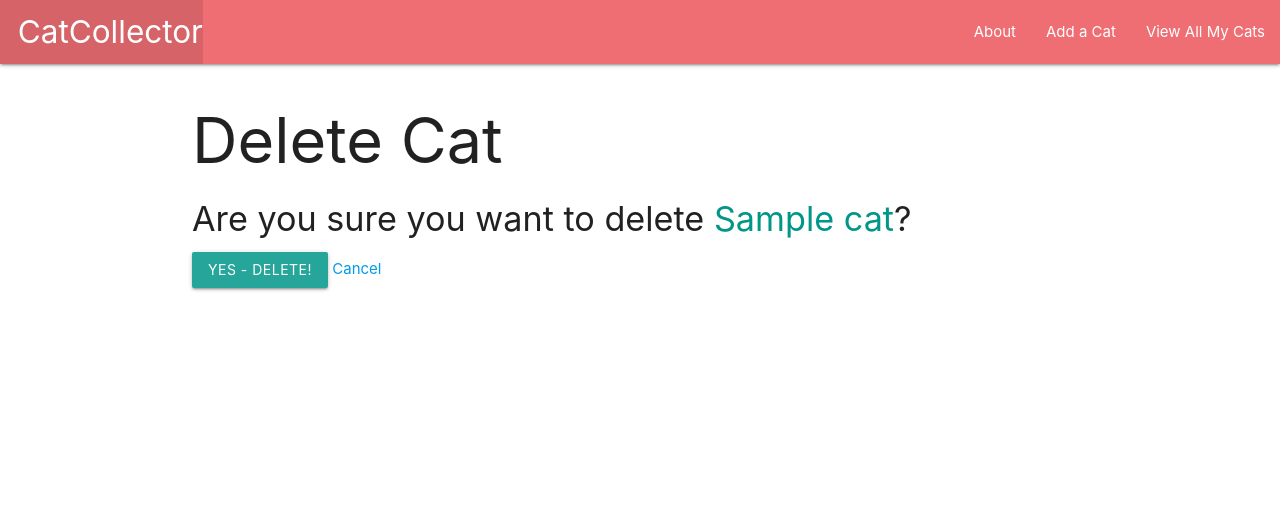
After one commit to chess2022/Django-Cat-Collector, a Django app: page /cats/1/delete/ in a window 1280 px wide. The commit adds this page. Shown: the top 528 px of the page. Run offline with Django 4.2, Linux system fonts and the light colour scheme; tables that the repository leaves empty hold one stand-in row (values such as "Sample post").

Commit message:
Adds an update and delete routes/pages

```diff
--- a/main_app/models.py
+++ b/main_app/models.py
@@ -1,4 +1,6 @@
 from django.db import models
+# Import the reverse function
+from django.urls import reverse
 
 # Create your models here.
 class Cat(models.Model):
@@ -9,3 +11,6 @@ class Cat(models.Model):
 
     def __str__(self):
         return self.name
+
+    def get__absolute_url(self):
+        return reverse('detail', kwargs={'cat_id': self.id})
--- a/main_app/templates/cats/detail.html
+++ b/main_app/templates/cats/detail.html
@@ -14,6 +14,10 @@
       <p>Age: Kitten</p>
     {% endif %}
   </div>
+  <div class="card-action">
+    <a href="{% url 'cats_update' cat.id %}">Edit</a>
+    <a href="{% url 'cats_delete' cat.id %}">Delete</a>
+  </div>
 </div>
 
 {% endblock %}
--- /dev/null
+++ b/main_app/templates/main_app/cat_confirm_delete.html
@@ -0,0 +1,13 @@
+{% extends 'base.html' %}
+
+{% block content %}
+  <h1>Delete Cat</h1>
+
+  <h4>Are you sure you want to delete <span class="teal-text">{{ object.name }}</span>?</h4>
+
+  <form action="" method="POST">
+    {% csrf_token %}
+    <input type="submit" value="Yes - Delete!" class="btn">
+    <a href="{% url 'detail' cat.id %}">Cancel</a>
+  </form>
+{% endblock %}
--- a/main_app/urls.py
+++ b/main_app/urls.py
@@ -8,5 +8,8 @@ urlpatterns = [
     path('cats/', views.cats_index, name='index'),
     path('cats/<int:cat_id>/', views.cats_detail, name='detail'),
     # Class-based view: new route used to show a form a create a cat
-    path('cats/create/', views.CatCreate.as_view(), name='cats_create')
+    path('cats/create/', views.CatCreate.as_view(), name='cats_create'),
+    path('cats/<int:pk>/update/', views.CatUpdate.as_view(), name='cats_update'),
+    path('cats/<int:pk>/delete/', views.CatDelete.as_view(), name='cats_delete')
+    # pk stands for 'primary key'
 ]
--- a/main_app/views.py
+++ b/main_app/views.py
@@ -2,7 +2,7 @@ from django.shortcuts import render
 # Add the import;  in order to use the HttpResponsefunction, we must import it like the others we've used so far.
 from django.http import HttpResponse
 from .models import Cat
-from django.views.generic.edit import CreateView
+from django.views.generic.edit import CreateView, UpdateView, DeleteView
 
 # Add the Cat class & list and view function below the imports
 # This is only necessary without an external database!!!
@@ -25,8 +25,17 @@ from django.views.generic.edit import CreateView
 class CatCreate(CreateView):
   model = Cat
   fields = '__all__'
-  #could also write the fields like this (long way):
-  #fields = ['name', 'breed', 'description', 'age']
+  success_url = '/cats/'
+
+class CatUpdate(UpdateView):
+  model = Cat
+  # disallow the renaming of a cat
+  fields = ['breed', 'description', 'age']
+  success_url = '/cats/'
+
+class CatDelete(DeleteView):
+  model = Cat
+  success_url = '/cats/'
 
 # Create your views here.
 
```
Also changed, not shown: main_app/templates/main_app/cat_form.html (+7 -0 lines).
